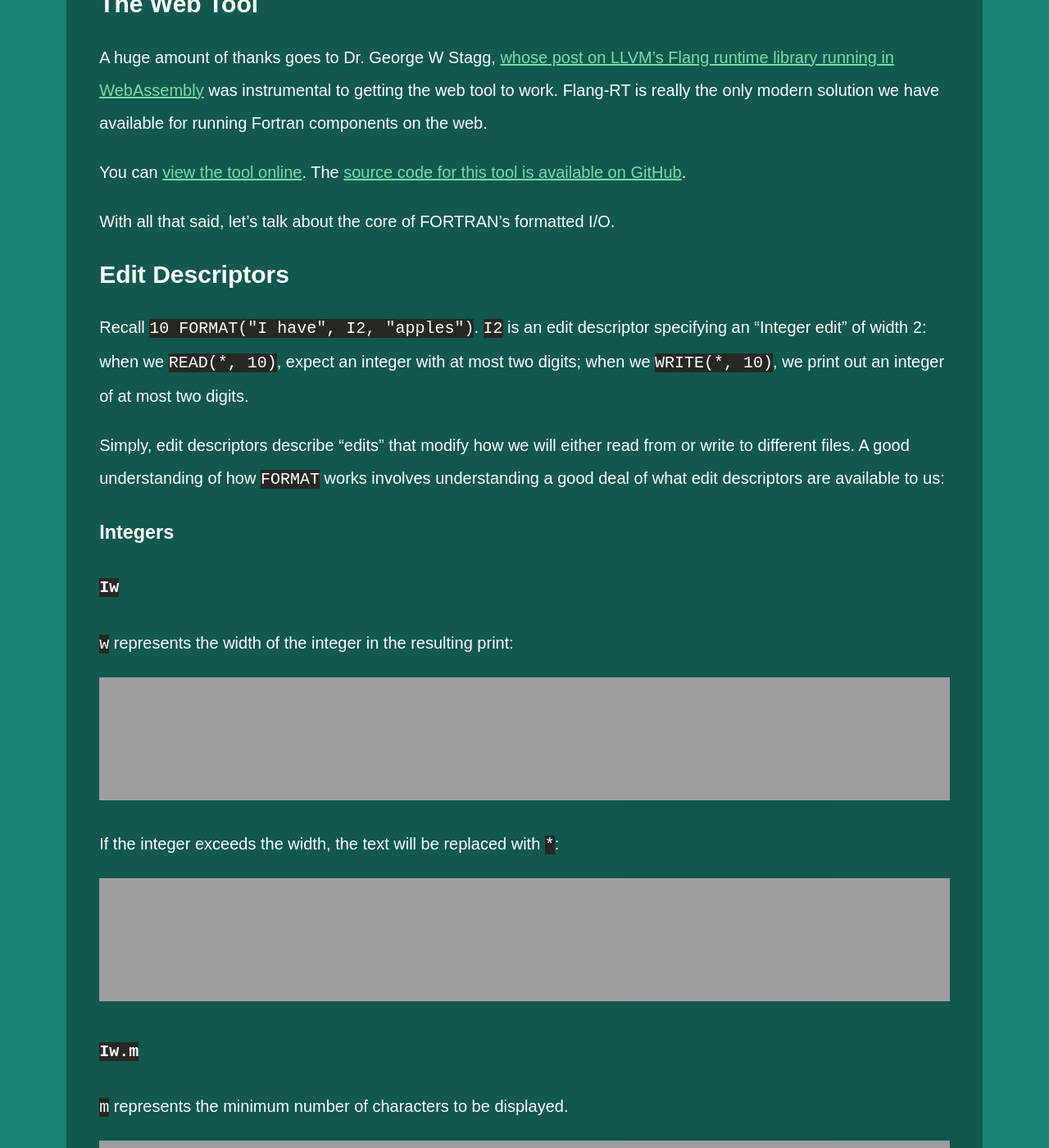
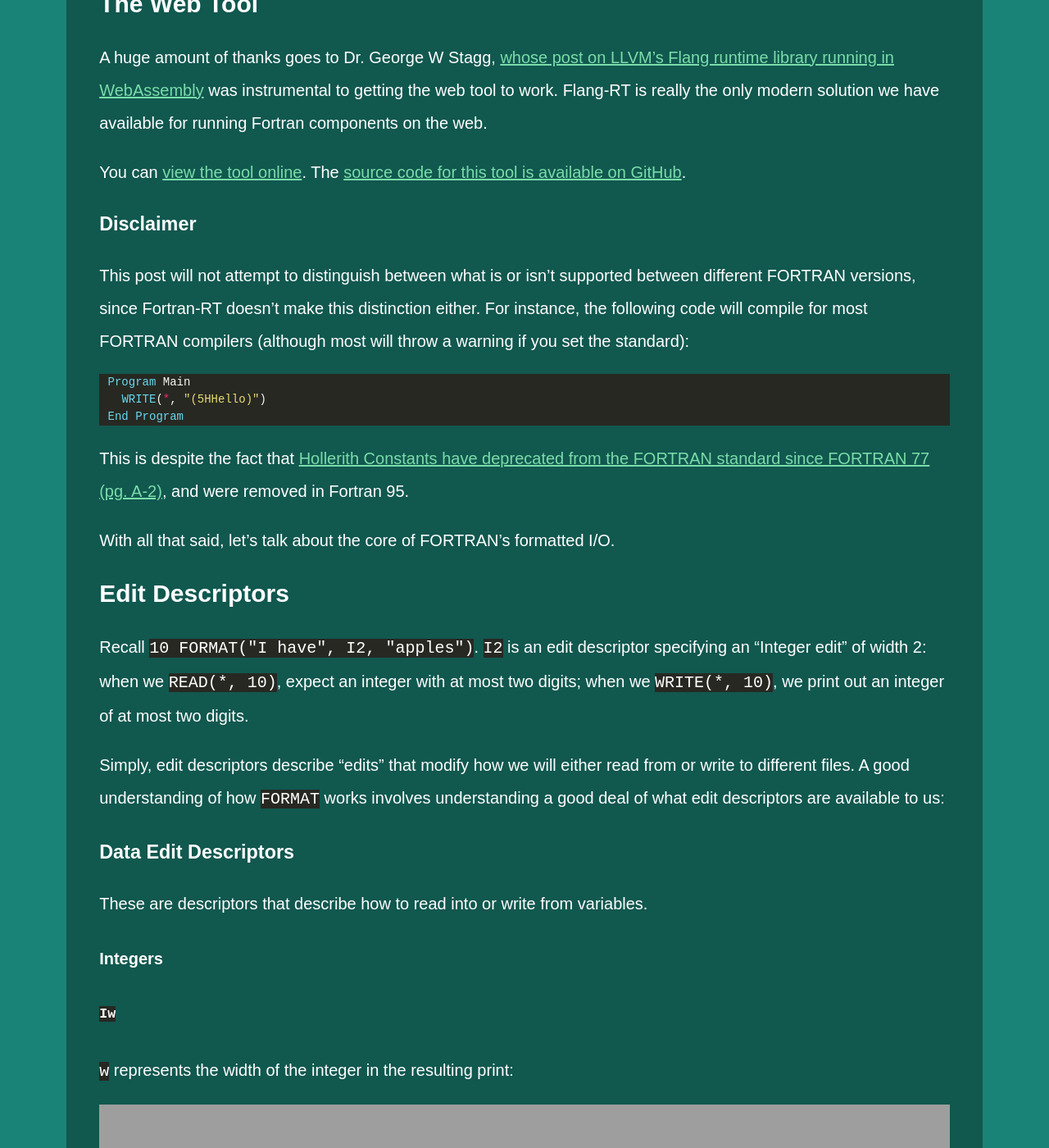
Before and after one commit to ambiguousname/ambiguousname.github.io, a Jekyll site: the page built from drafts/fortran_format.md, in a window 1280 px wide and 1400 px high, scrolled down 2209 px. Shown: the whole window at 82% size. Built offline with Jekyll 4.4.1, drawn with Linux system fonts in a browser that asks for light colours; some of the changed text lies outside the part shown.

Commit message:
Add disclaimer

````diff
--- a/drafts/fortran_format.md
+++ b/drafts/fortran_format.md
@@ -59,6 +59,18 @@ A huge amount of thanks goes to Dr. George W Stagg, [whose post on LLVM's Flang
 
 You can [view the tool online](https://ambiguous.name/fortran-format-web-demo/). The [source code for this tool is available on GitHub](https://github.com/ambiguousname/fortran-format-web-demo).
 
+### Disclaimer
+
+This post will not attempt to distinguish between what is or isn't supported between different FORTRAN versions, since Fortran-RT doesn't make this distinction either. For instance, the following code will compile for most FORTRAN compilers (although most will throw a warning if you set the standard):
+
+```fortran
+Program Main
+	WRITE(*, "(5HHello)")
+End Program
+```
+
+This is despite the fact that [Hollerith Constants have deprecated from the FORTRAN standard since FORTRAN 77 (pg. A-2)](https://wg5-fortran.org/ARCHIVE/Fortran77.html), and were removed in Fortran 95.
+
 With all that said, let's talk about the core of FORTRAN's formatted I/O.
 
 ## Edit Descriptors
@@ -67,9 +79,13 @@ Recall `10 FORMAT("I have", I2, "apples")`. `I2` is an edit descriptor specifyin
 
 Simply, edit descriptors describe "edits" that modify how we will either read from or write to different files.  A good understanding of how `FORMAT` works involves understanding a good deal of what edit descriptors are available to us:
 
-### Integers
+### Data Edit Descriptors
 
-#### `Iw`
+These are descriptors that describe how to read into or write from variables.
+
+#### Integers
+
+##### `Iw`
 
 `w` represents the width of the integer in the resulting print:
 
@@ -87,7 +103,7 @@ If the integer exceeds the width, the text will be replaced with `*`:
 <https://ambiguous.name/fortran-format-web-demo/?stmt=%22Value%3A%22%2C+I3&type=Format+Specification&variables=i%3D1000#output-text>
 </noscript>
 
-#### `Iw.m`
+##### `Iw.m`
 
 `m` represents the minimum number of characters to be displayed.
 
@@ -125,6 +141,34 @@ https://ambiguous.name/fortran-format-web-demo/?stmt=4HTest&type=Format+Specific
 #### Binary `Bw[.m]`
 
 #### Octal `Ow[.m]`
+
+### Control Edit Descriptors
+
+
+### Character String Edit Descriptors
+
+
+
+### Repeatability
+
+Some edit descriptors can have an integer in front to describe how many times you wish to repeat the edit descriptor. All data edit descriptors are repeatable:
+
+TODO:
+
+You can also use `()` to create a group for repeatability:
+
+TODO:
+
+#### Unlimited Format Item
+
+You can also place `*` in front of a group to show that it repeats infinitely:
+
+TODO:
+
+You cannot place further format items after an unlimited format item:
+
+TODO: https://ambiguous.name/fortran-format-web-demo/?stmt=*%28I3%2C+X%29+I2&type=Format+Specification&variables=i%3D0%3Bi%3D0%3Bi%3D0#output-text
+
 
 <!--
 ## Possible values of `FORMAT`
````
